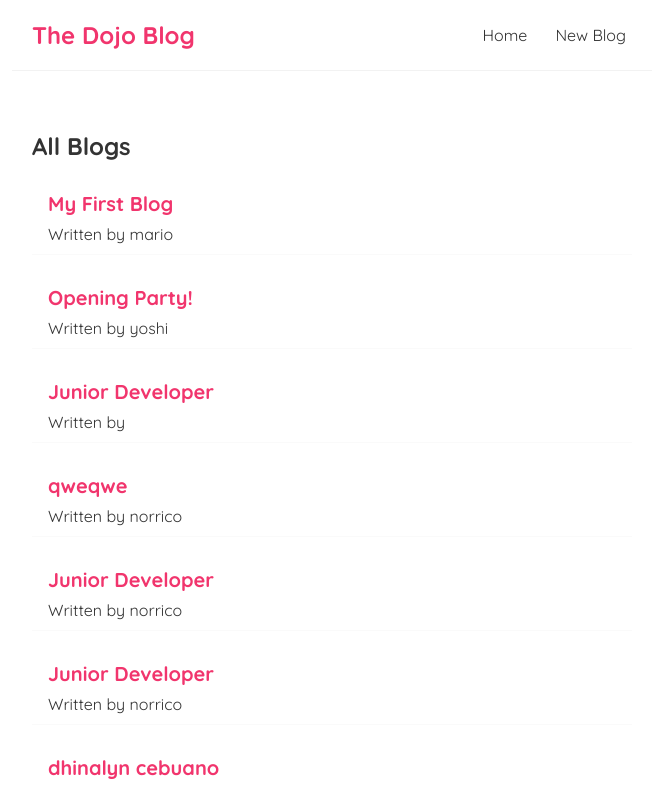
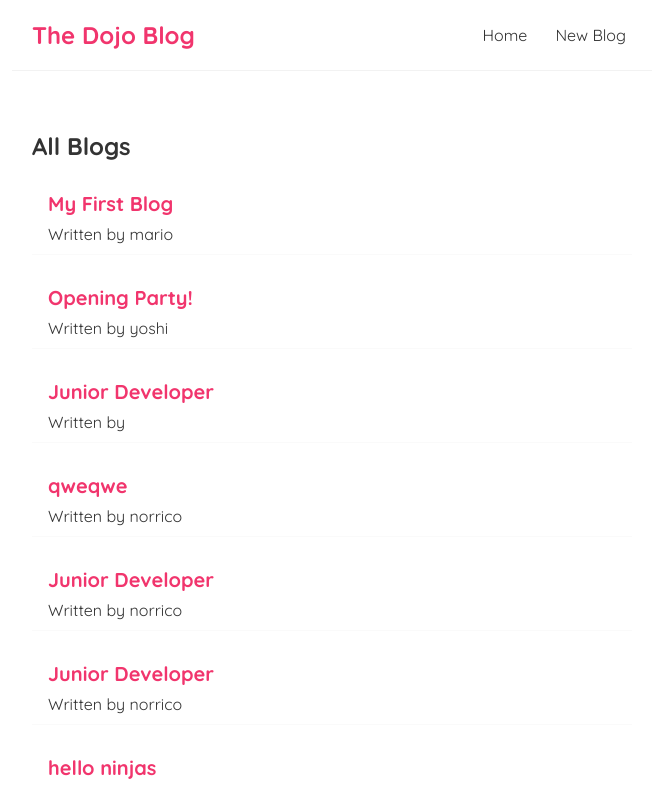
Before and after one commit to norrico31/React-Ninja, a React (Create React App) app in the folder frontend/: page / in a window 1280 px wide. Shown: the top 790 px of the page, without its empty margins (308-964 px from the left). Built offline with nearby package versions, Linux system fonts and the light colour scheme; data requests are answered from the project's data file.

Commit message:
delete blog in BlogDetails

```diff
--- a/frontend/data/db.json
+++ b/frontend/data/db.json
@@ -37,18 +37,6 @@
       "id": 6
     },
     {
-      "title": "dhinalyn cebuano",
-      "body": "i wanna eat your pussy and fuck you hard ",
-      "author": "norrico",
-      "id": 7
-    },
-    {
-      "title": "dhinalyn cebuano 2",
-      "body": "qweqrqwr",
-      "author": "gerald",
-      "id": 8
-    },
-    {
       "title": "hello ninjas",
       "body": "this app is made by nentninja.uk",
       "author": "gerald",
--- a/frontend/src/components/BlogDetails.jsx
+++ b/frontend/src/components/BlogDetails.jsx
@@ -1,10 +1,18 @@
-import { useParams } from 'react-router-dom'
+import { useHistory, useParams } from 'react-router-dom'
 import useFetch from '../hooks/useFetch'
 
 const BlogDetails = () => {
     const { blogId } = useParams()
     const { data: blog, error, isPending } = useFetch(`http://localhost:8000/blogs/${blogId}`)
+    const history = useHistory()
 
+    const onHandleClick = () => {
+        fetch(`http://localhost:8000/blogs/${blog.id}`, {
+            method: 'DELETE'
+        }).then(() => [
+            history.push('/')
+        ])
+    }
     return (
         <div className="blog-details">
             {isPending && <div>Loading...</div>}
@@ -16,6 +24,7 @@
                     <div>
                         {blog.body}
                     </div>
+                    <button onClick={onHandleClick}>Delete</button>
                 </article>
             )}
         </div>
```
Also changed, not shown: 1 other file (tests, documents, lock files or other folders).
